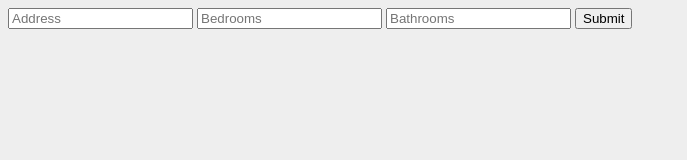
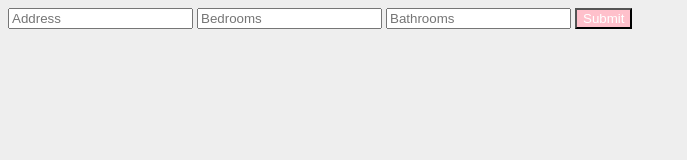
Before and after one commit to gebigoma/home-listings, a plain HTML site: page index.html in a window 1280 px wide. Shown: the whole page, without its empty margins (0-687 px from the left). Drawn offline with nearby package versions, Linux system fonts and the light colour scheme.

Commit message:
style submit button

```diff
--- a/css/styles.css
+++ b/css/styles.css
@@ -1,3 +1,8 @@
 body {
     background-color: #eee;
 }
+
+#submit {
+    background: pink;
+    color: white;
+}
--- a/index.html
+++ b/index.html
@@ -15,7 +15,7 @@
         <input id="address" type="text" placeholder="Address" />
         <input id="bedrooms" type="number" placeholder="Bedrooms" />
         <input id="bathrooms" type="number" placeholder="Bathrooms" />
-        <button>Submit</button>
+        <button id="submit">Submit</button>
     </form>
     <ul id="list">
 
```
